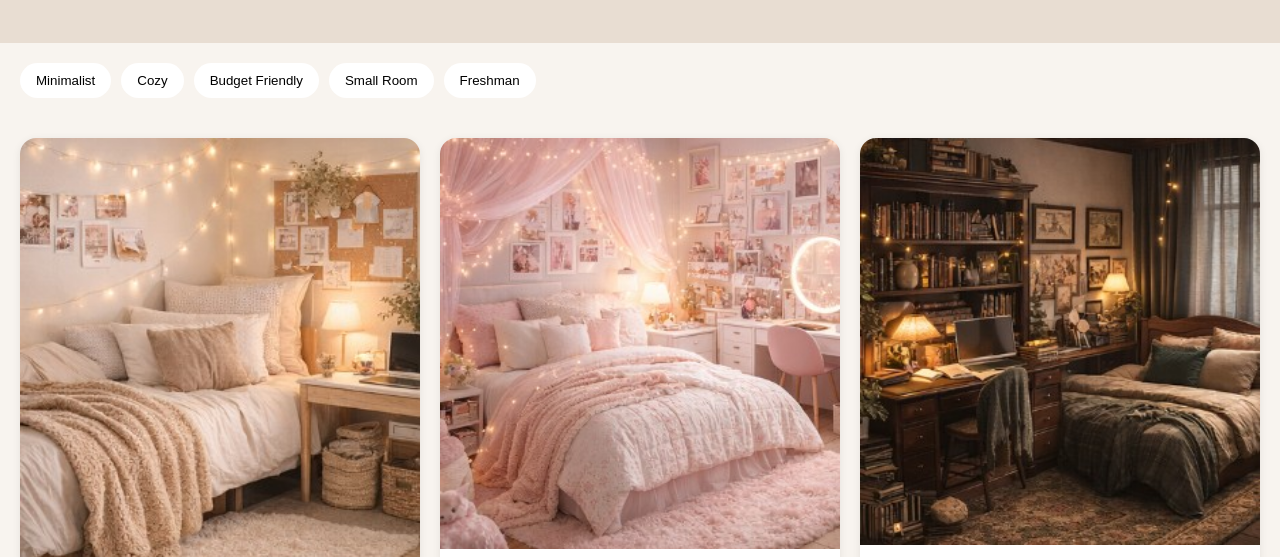
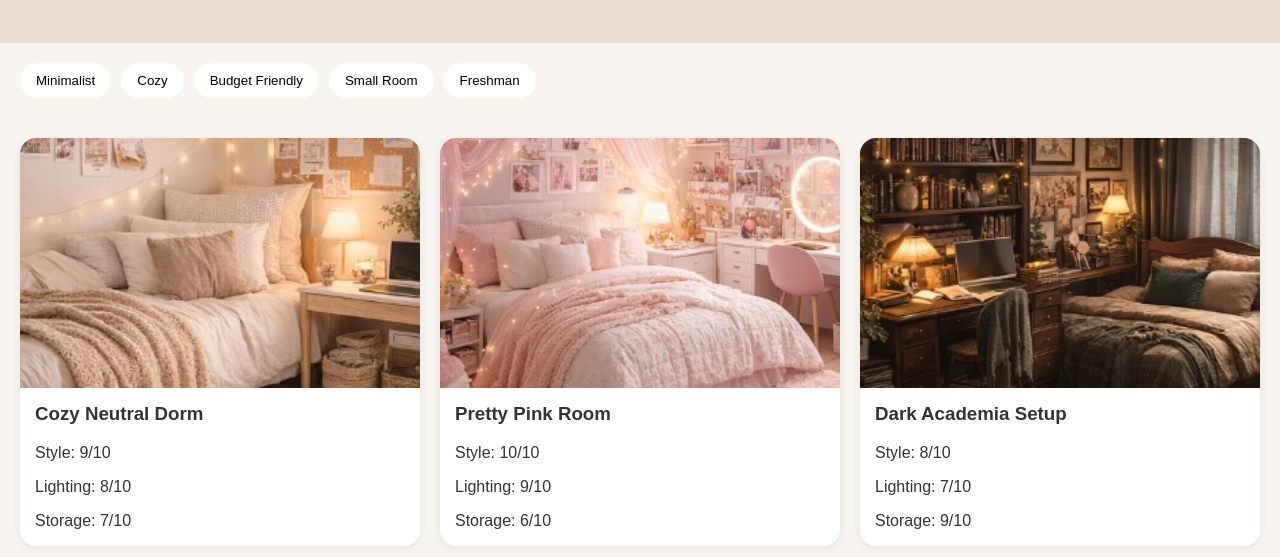
Before and after one commit to saltridesanna-cmd/RateMyDorm, a plain HTML site: page index.html in a window 1280 px wide. Shown: the part 238-795 px from the top of the page. Drawn offline with Linux system fonts and the light colour scheme.

Commit message:
style.css

```diff
--- a/style.css
+++ b/style.css
@@ -3,6 +3,13 @@ body {
   font-family: Arial, sans-serif;
   background-color: #f8f4ef;
   color: #333;
+}
+
+.card img {
+  width: 100%;
+  height: 250px;
+  object-fit: cover;
+  display: block;
 }
 
 .hero {
```
